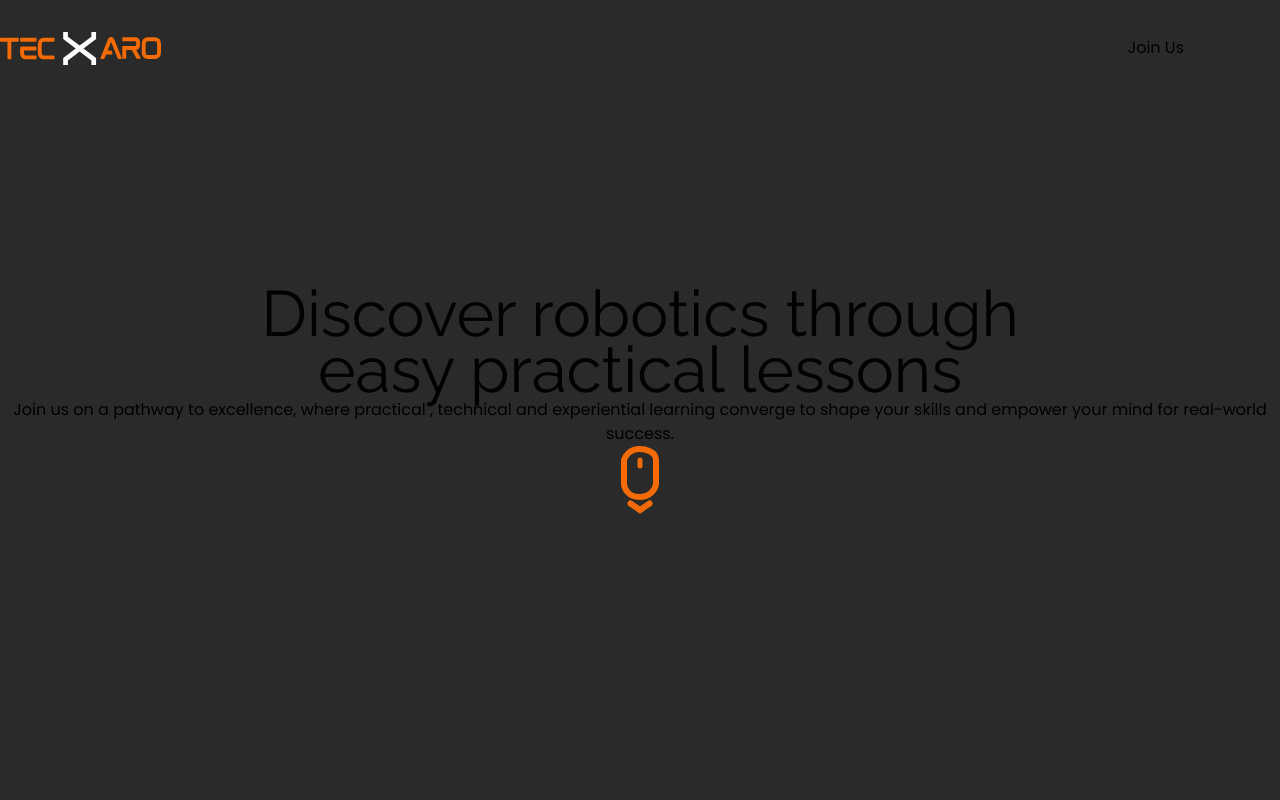
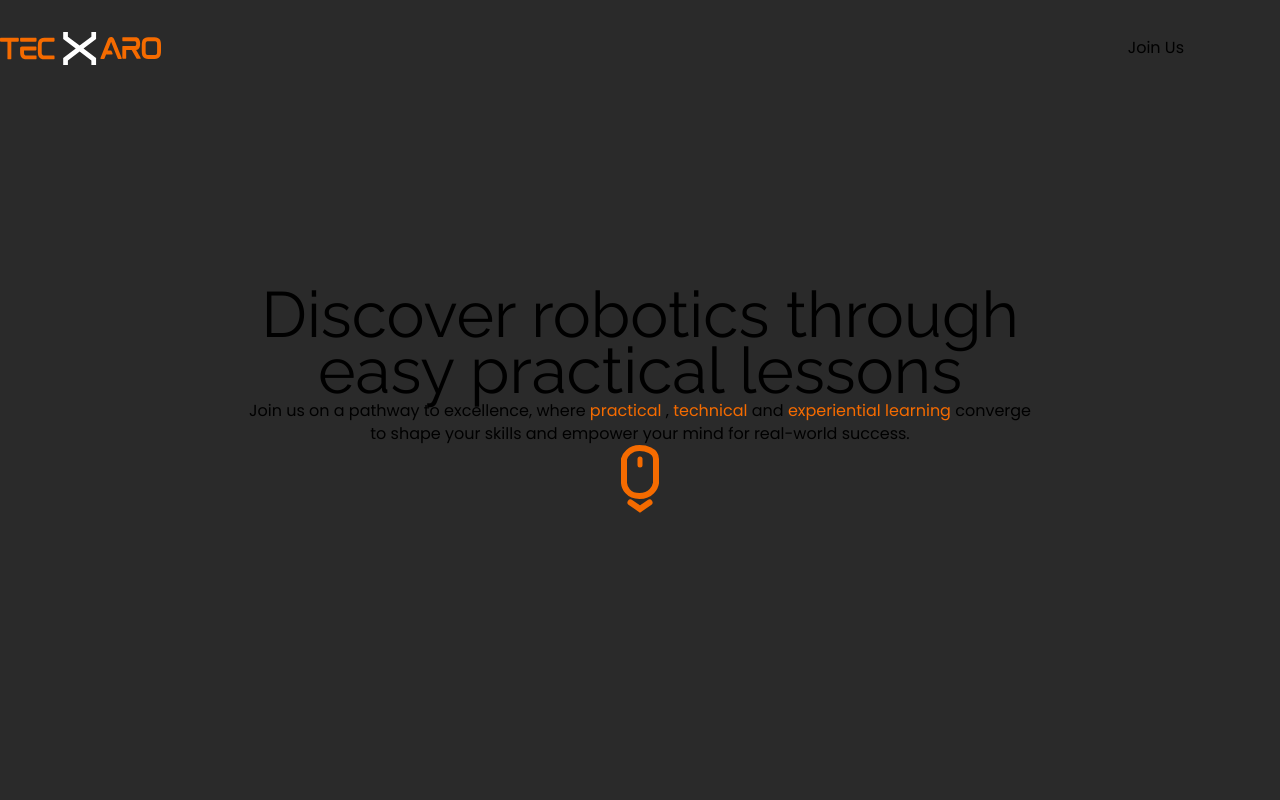
Before and after one commit to Techxaro/tecxaro-website, a React (Vite) app in the folder website/: page / in a window 1280 px wide. Shown: the top 800 px of the page. Built offline with nearby package versions, Linux system fonts and the light colour scheme.

Commit message:
fixed the website for 1800px to 1900px screen width

```diff
--- a/website/src/screenSize/Desktop/Components/_1_heroSection.jsx
+++ b/website/src/screenSize/Desktop/Components/_1_heroSection.jsx
@@ -36,14 +36,12 @@ export const HeroSection = () => {
 
         {/* THE SMALL LINES SUBS */}
         <p className=" poppins font-semibold
-
-        2xl:text-xl
-         w-[61rem]">
+        HS-D-subtitles">
 
           Join us on a pathway to excellence, where
-          <span className=" text-[#F56B00] font-bold"> practical </span>,
-          <span className=" text-[#F56B00] font-bold"> technical </span>and
-          <span className=" text-[#F56B00] font-bold"> experiential learning </span>
+          <span className=" color-orange font-bold"> practical </span>,
+          <span className=" color-orange font-bold"> technical </span>and
+          <span className=" color-orange font-bold"> experiential learning </span>
           converge to shape your skills and empower your mind for real-world success.</p>
 
 
--- a/website/src/screenSize/Desktop/Pages/homePage.css
+++ b/website/src/screenSize/Desktop/Pages/homePage.css
@@ -12,7 +12,7 @@
 
 
 /* HOME PAGE */
-#home-page-desktop-id{
+#home-page-desktop-id {
     width: 100%;
     /* height: 900vh; */
 
@@ -41,14 +41,14 @@
 
 
 /* NAVBAR -------- navbar */
-#Navbar{
+#Navbar {
     background-color: var(--grey);
     width: 100%;
     max-width: 1920px;
     height: 6rem;
 
     display: flex;
-    align-items:center;
+    align-items: center;
 
     position: fixed;
     top: 0;
@@ -57,7 +57,7 @@
 
 }
 
-.joinUs-navbar{
+.joinUs-navbar {
     position: absolute;
     right: 6rem;
 
@@ -85,7 +85,7 @@
 
 /* HERO SECTION */
 
-#HeroSection{
+#HeroSection {
     width: 100%;
     max-width: 1920px;
     height: 100vh;
@@ -103,13 +103,20 @@
 }
 
 
-.heroSection-main-highlight{
+.heroSection-main-highlight {
     font-size: 6rem;
     line-height: 5.5rem;
 }
 
 
-#scrolling-down-animation-hero-section{
+.HS-D-subtitles{
+    font-size: 1.25rem;
+    line-height: 1.75rem;
+
+    width: 61rem;
+}
+
+#scrolling-down-animation-hero-section {
     display: flex;
     flex-direction: column;
     justify-content: center;
@@ -125,37 +132,28 @@
 
 /* 1855px HERO SECTION DESKTOP */
 
-@media (max-width: 1855px) {
+@media (max-width: 1900px) {
 
-    #HeroSection{
-        width: 100%;
-        max-width: 1920px;
-        height: 100vh;
-
-
-        display: flex;
-        flex-direction: column;
-        justify-content: center;
-        align-items: center;
-
-        text-align: center;
-
-        background-color: var(--grey);
-
-    }
-
-
-    .heroSection-main-highlight{
+    .heroSection-main-highlight {
         font-size: 5.5rem;
         line-height: 5rem;
     }
 
+}
 
-    #scrolling-down-animation-hero-section{
-        display: flex;
-        flex-direction: column;
-        justify-content: center;
-        align-items: center;
+@media (max-width: 1684px) {
+
+    .heroSection-main-highlight{
+        font-size: 5.2rem;
+        line-height: 4.5rem;
+
+    }
+
+    .HS-D-subtitles{
+        font-size: 1rem;
+        line-height: 1.45rem;
+
+        width: 49rem;
     }
 }
 
@@ -164,36 +162,11 @@
 /* 1280px HERO SECTION */
 @media (max-width: 1536px) {
 
-    #HeroSection{
-        width: 100%;
-        max-width: 1920px;
-        height: 100vh;
-
-
-        display: flex;
-        flex-direction: column;
-        justify-content: center;
-        align-items: center;
-
-        text-align: center;
-
-        background-color: var(--grey);
-
+    .heroSection-main-highlight {
+        font-size: 4rem;
+        line-height: 3.5rem;
     }
 
-
-    .heroSection-main-highlight{
-        font-size: 4rem;
-        line-height:3.5rem;
-    }
-
-
-    #scrolling-down-animation-hero-section{
-        display: flex;
-        flex-direction: column;
-        justify-content: center;
-        align-items: center;
-    }
 }
 
 
@@ -209,7 +182,7 @@
 
 
 /* ABOUT US SECTION HOME PAGE */
-#AboutUs-section-homePage-D{
+#AboutUs-section-homePage-D {
 
     color: white;
     display: flex;
@@ -226,11 +199,11 @@
 
 }
 
-.contentWrapper-aboutUs-D{
+.contentWrapper-aboutUs-D {
     width: 92.25rem;
 }
 
-#text-wrapper-aboutUs-D{
+#text-wrapper-aboutUs-D {
     display: flex;
     height: 100%;
     flex-direction: column;
@@ -241,14 +214,14 @@
 }
 
 
-.para1-aboutUs-D{
+.para1-aboutUs-D {
 
     font-size: 1.175rem;
     line-height: 30px;
 }
 
 
-.contentWrapper-aboutUs-D{
+.contentWrapper-aboutUs-D {
 
     height: 60%;
 
@@ -260,57 +233,28 @@
 
 
 
-@media (max-width: 1669px) {
-    #AboutUs-section-homePage-D{
-
-        color: white;
-        display: flex;
-        justify-content: center;
-        align-items: center;
 
 
-        width: 100%;
-        max-width: 1920px;
-        height: 59rem;
-
-        /* background-color: red; */
-        background-color: var(--grey);
-
-    }
 
 
-    .contentWrapper-aboutUs-D{
+
+
+
+
+
+
+
+
+
+
+
+@media (max-width: 1669px) {
+
+
+    .contentWrapper-aboutUs-D {
         width: 85%;
     }
 
-
-    #text-wrapper-aboutUs-D{
-        display: flex;
-        height: 100%;
-        flex-direction: column;
-        justify-content: center;
-
-        width: 51%;
-
-    }
-
-
-    .para1-aboutUs-D{
-
-        font-size: 1.175rem;
-        line-height: 30px;
-    }
-
-
-    .contentWrapper-aboutUs-D{
-
-        height: 60%;
-
-        display: flex;
-        align-items: center;
-        justify-content: space-between;
-
-    }
 }
 
 
@@ -329,7 +273,7 @@
 
 /* THE SVG THINGY FOR THE WEBSITE */
 
-.the-svgThingy-for-the-website{
+.the-svgThingy-for-the-website {
 
     width: 10rem;
     height: 130rem;
@@ -348,7 +292,7 @@
 
 }
 
-#practicalApprach-orangeSvgThingy{
+#practicalApprach-orangeSvgThingy {
 
     position: relative;
     /* bottom: 1rem; */
@@ -356,7 +300,7 @@
 }
 
 
-#practicalApproach-whiteSvgLine{
+#practicalApproach-whiteSvgLine {
 
     height: 52rem;
     position: relative;
@@ -365,7 +309,7 @@
 }
 
 
-#practicalApprach-orangeSvgThingy2{
+#practicalApprach-orangeSvgThingy2 {
 
     position: relative;
     /* bottom: 0.98rem; */
@@ -373,7 +317,7 @@
 }
 
 
-#practicalApproach-whiteSvgLine2{
+#practicalApproach-whiteSvgLine2 {
 
     height: 58rem;
     position: relative;
@@ -402,7 +346,7 @@
 
 
 /* PRACTICAL APPROACH SECTION */
-#practicalApproach-section-homePage-D{
+#practicalApproach-section-homePage-D {
 
     display: flex;
     justify-content: center;
@@ -419,13 +363,13 @@
 
 }
 
-#practicalApproach-smallPara1{
+#practicalApproach-smallPara1 {
 
     width: 53%;
 
 }
 
-#practicalApproach-whyChooseUs{
+#practicalApproach-whyChooseUs {
 
     width: 100%;
     display: flex;
@@ -434,7 +378,7 @@
 }
 
 
-#practicalApproach-heading{
+#practicalApproach-heading {
 
     width: 100%;
     display: flex;
@@ -443,14 +387,14 @@
 
 }
 
-#practicalApproach-paragraph2{
+#practicalApproach-paragraph2 {
     width: 50%;
 
 }
 
 
 
-#wrapper-practicalApproach-section-homePage{
+#wrapper-practicalApproach-section-homePage {
 
     color: white;
     width: 92.25rem;
@@ -462,12 +406,12 @@
 
 
 
-.practicalApproach-subHeading{
+.practicalApproach-subHeading {
 
     font-size: 3rem;
 }
 
-#practicalApproach-esp32img{
+#practicalApproach-esp32img {
 
     position: relative;
     bottom: 3rem;
@@ -494,7 +438,7 @@
 
 
 /* TAILOURED FOR YOU */
-#TailouredForYou-whyChooseUs{
+#TailouredForYou-whyChooseUs {
 
     display: flex;
     justify-content: center;
@@ -514,7 +458,7 @@
 
 
 
-#tailouredforyou-wrapper{
+#tailouredforyou-wrapper {
 
     width: 92.25rem;
     display: flex;
@@ -522,13 +466,13 @@
 }
 
 
-.whyChooseUs-subheading{
+.whyChooseUs-subheading {
 
     font-size: 3rem;
 }
 
 
-.mainPara-tailourMadeForYou{
+.mainPara-tailourMadeForYou {
 
     /* width: 50%; */
     font-size: 1.175rem;
@@ -537,7 +481,7 @@
     text-align: left;
 }
 
-.text-wrapper-tailourMadeForYou{
+.text-wrapper-tailourMadeForYou {
 
     width: 50%;
     display: flex;
@@ -573,7 +517,7 @@
 
 
 /* FOCUS ON INNOVATION */
-#FOI-main{
+#FOI-main {
     background-color: var(--grey);
     width: 100%;
     max-width: 1920px;
@@ -585,7 +529,7 @@
     align-items: center;
 }
 
-.FOI-wrapper{
+.FOI-wrapper {
 
     width: 92.25rem;
 
@@ -594,7 +538,7 @@
     align-items: center;
 }
 
-.FOI-text-part{
+.FOI-text-part {
 
     width: 53%;
     display: flex;
@@ -628,7 +572,7 @@
 
 
 /* THE ORANGE BANNER SECTION */
-#TOB-main{
+#TOB-main {
     background-color: var(--orange);
     width: 100%;
     max-width: 1920px;
@@ -640,29 +584,29 @@
     align-items: center;
 }
 
-.TOB-wrapper{
+.TOB-wrapper {
     width: 92.25rem;
 
     display: flex;
     justify-content: space-between;
 }
 
-.TOB-bolded{
+.TOB-bolded {
     font-size: 3rem;
 }
 
-.TOB-background{
+.TOB-background {
     background-color: white;
     padding: 2px 8px 0 8px;
 }
 
-.TOB-lineBelow{
+.TOB-lineBelow {
     position: relative;
     top: 1.2rem;
     left: 12rem;
 }
 
-.TOB-joinUs-button{
+.TOB-joinUs-button {
 
     font-size: 3rem;
     background-color: var(--lightGrey);
@@ -702,7 +646,7 @@
 
 
 
-#PS-main{
+#PS-main {
 
     width: 100%;
     max-width: 1920px;
@@ -714,7 +658,7 @@
     align-items: center;
 }
 
-#PS-wrapper{
+#PS-wrapper {
 
     width: 92.25rem;
 
@@ -723,12 +667,12 @@
     align-items: center;
 }
 
-.PS-heading{
+.PS-heading {
 
     margin-bottom: 4rem;
 }
 
-.PS-wrapper-project-cards{
+.PS-wrapper-project-cards {
     display: flex;
     justify-content: space-between;
     width: 100%;
@@ -737,7 +681,7 @@
 
 }
 
-.PS-project-card-main{
+.PS-project-card-main {
     display: flex;
     flex-direction: column;
 
@@ -751,12 +695,12 @@
 
 }
 
-.PS-project-card-para{
+.PS-project-card-para {
 
     line-height: 1.3rem;
 }
 
-.PS-project-card-learnMore-button{
+.PS-project-card-learnMore-button {
 
     background-color: var(--orange);
     color: white;
@@ -801,7 +745,7 @@
 
 
 /* THE TEAM SECTION  */
-#TS-main{
+#TS-main {
 
     width: 100%;
     max-width: 1920px;
@@ -814,7 +758,7 @@
     align-items: center;
 }
 
-.TS-team-image-wrapper{
+.TS-team-image-wrapper {
 
     width: 1315px;
     height: 31.8rem;
@@ -852,7 +796,7 @@
 
 
 /* CONTACT US SECTION  */
-#CUS-main{
+#CUS-main {
     width: 100%;
     max-width: 1920px;
     height: 59rem;
@@ -865,7 +809,7 @@
     position: relative;
 }
 
-#CUS-wrapper{
+#CUS-wrapper {
     width: 92.25rem;
     height: 37rem;
     display: flex;
@@ -873,7 +817,7 @@
     align-items: center;
 }
 
-.CUS-contactus-button{
+.CUS-contactus-button {
 
     background-color: white;
     display: flex;
@@ -883,12 +827,12 @@
 
 }
 
-.CUS-tecxaro-logo{
+.CUS-tecxaro-logo {
 
-   width: 15rem;
-   display: flex;
-   flex-direction: column;
-   justify-content: flex-end;
+    width: 15rem;
+    display: flex;
+    flex-direction: column;
+    justify-content: flex-end;
 
     position: absolute;
     bottom: 2rem;
```
